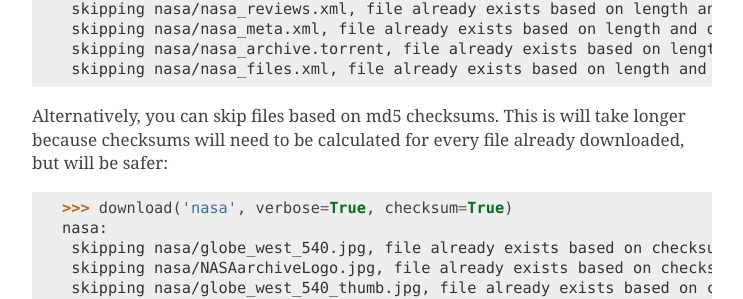
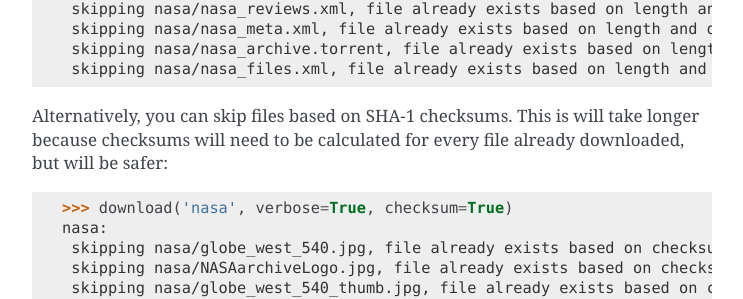
Before and after one commit to jjjake/internetarchive, a Sphinx documentation site: the page built from docs/source/quickstart.rst, in a window 1280 px wide and 900 px high, scrolled down 3608 px. Shown: the part 156-455 px from the top of the window, without its empty margins (368-1111 px from the left). Built offline with Sphinx 7.4.7, drawn with Linux system fonts in a browser that asks for light colours.

Commit message:
Abandon MD5, adopt SHA-1

```diff
--- a/docs/source/quickstart.rst
+++ b/docs/source/quickstart.rst
@@ -151,7 +151,7 @@ By default, the :func:`download <internetarchive.download>` function sets the ``
      skipping nasa/nasa_archive.torrent, file already exists based on length and date.
      skipping nasa/nasa_files.xml, file already exists based on length and date.
 
-Alternatively, you can skip files based on md5 checksums. This is will take longer because checksums will need to be calculated for every file already downloaded, but will be safer::
+Alternatively, you can skip files based on SHA-1 checksums. This is will take longer because checksums will need to be calculated for every file already downloaded, but will be safer::
 
     >>> download('nasa', verbose=True, checksum=True)
     nasa:
```
